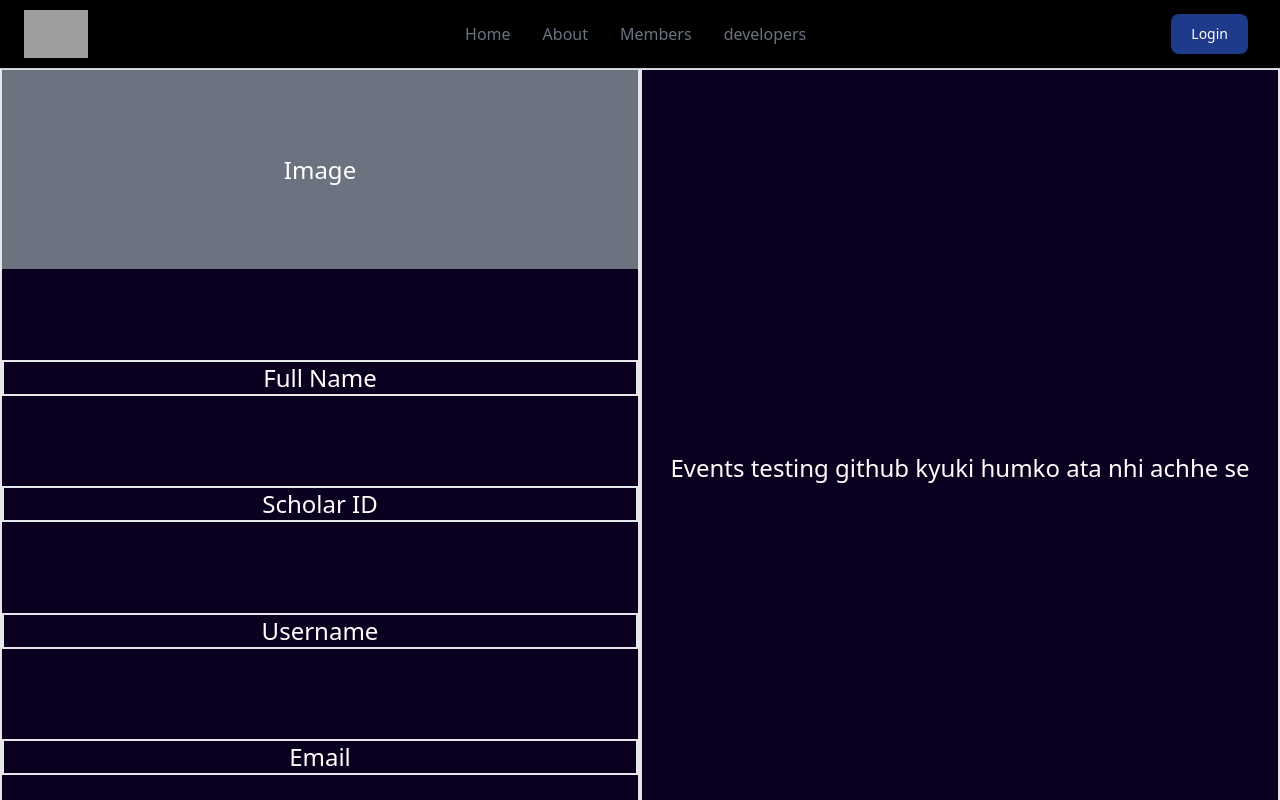
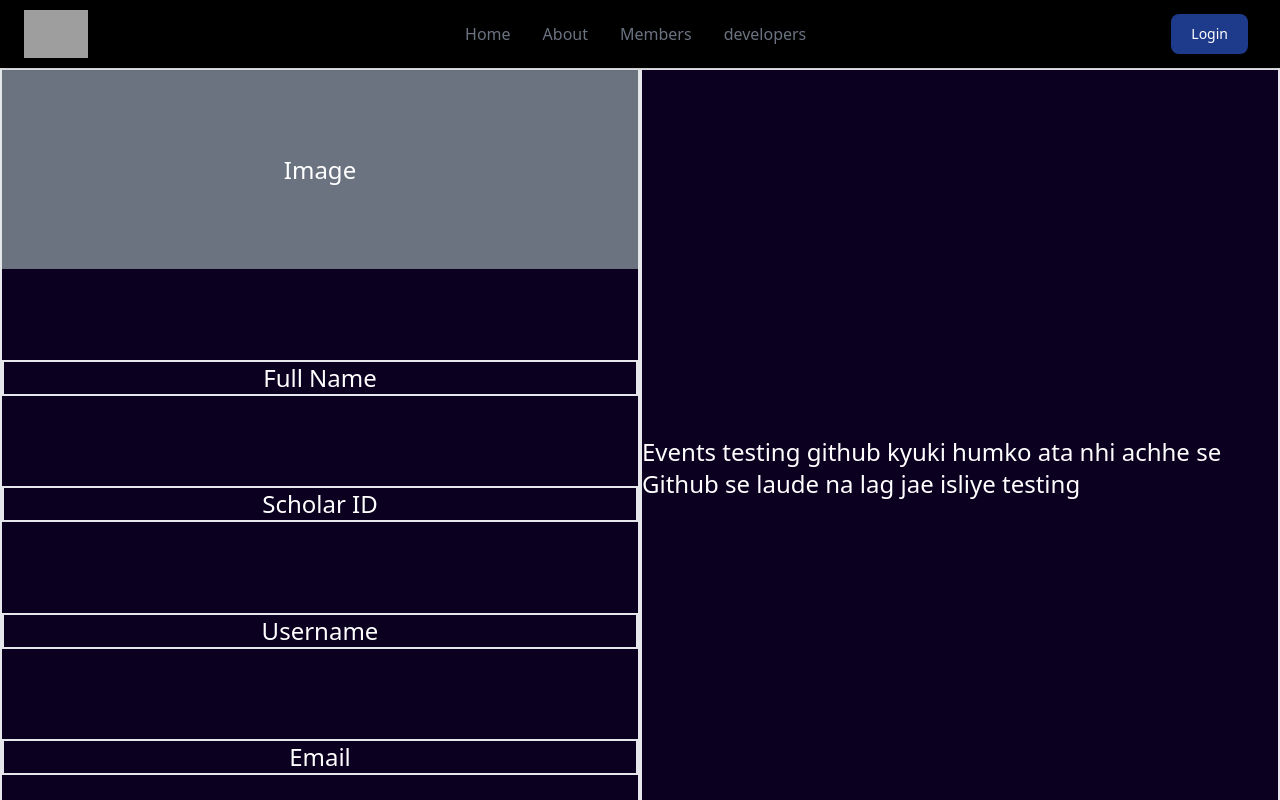
Before and after one commit to pragyan4261/ECS-25, a React (Vite) app in the folder Frontend-ECS/: page /profile in a window 1280 px wide. Shown: the top 800 px of the page. Built offline with nearby package versions, Linux system fonts and the light colour scheme; grey boxes are pictures that could not be loaded.

Commit message:
Update Profile.jsx

```diff
--- a/Frontend-ECS/src/pages/Profile.jsx
+++ b/Frontend-ECS/src/pages/Profile.jsx
@@ -24,6 +24,7 @@ function Profile() {
             <div className="w-1/2 border-2 flex items-center justify-center text-white text-2xl">
                 Events
                 testing github kyuki humko ata nhi achhe se
+                Github se laude na lag jae isliye testing
             </div>
         </div>
     );
```
